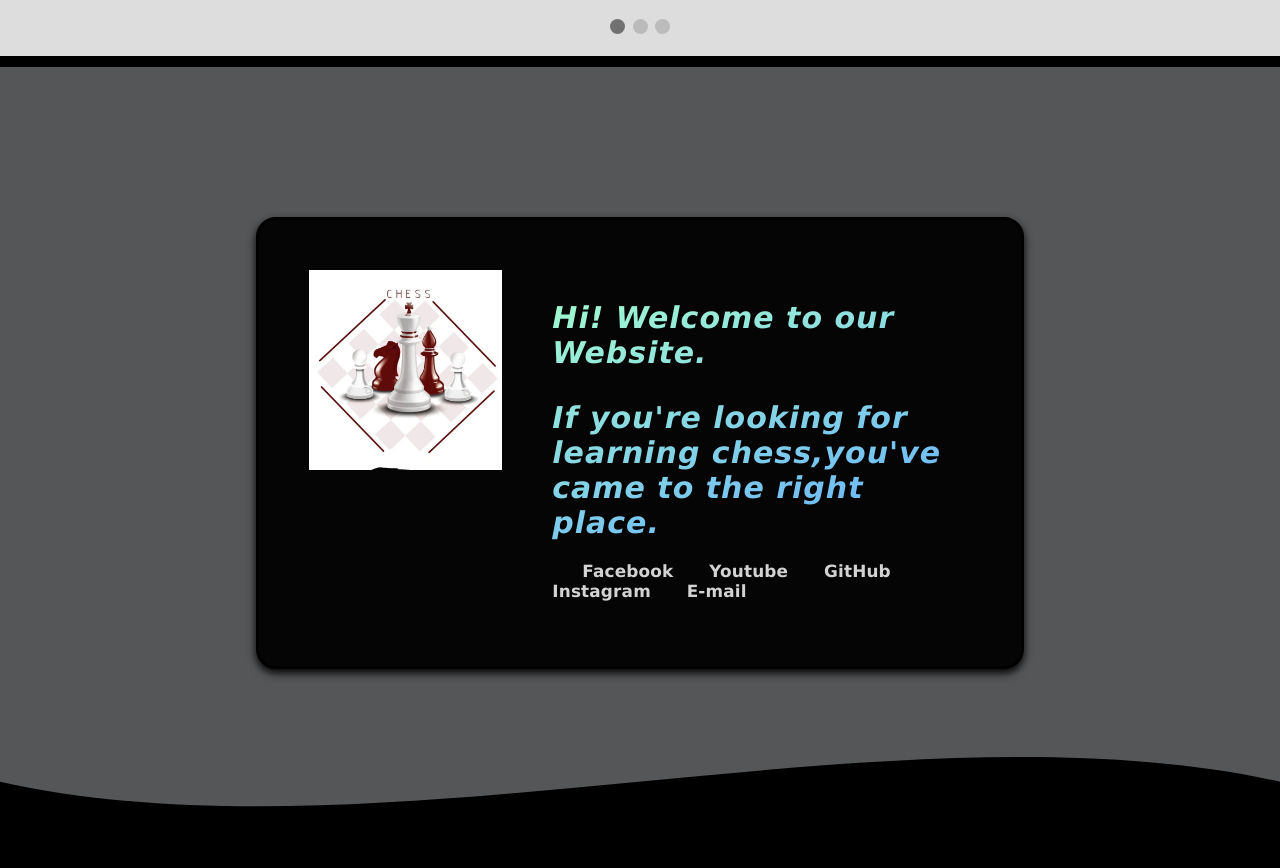
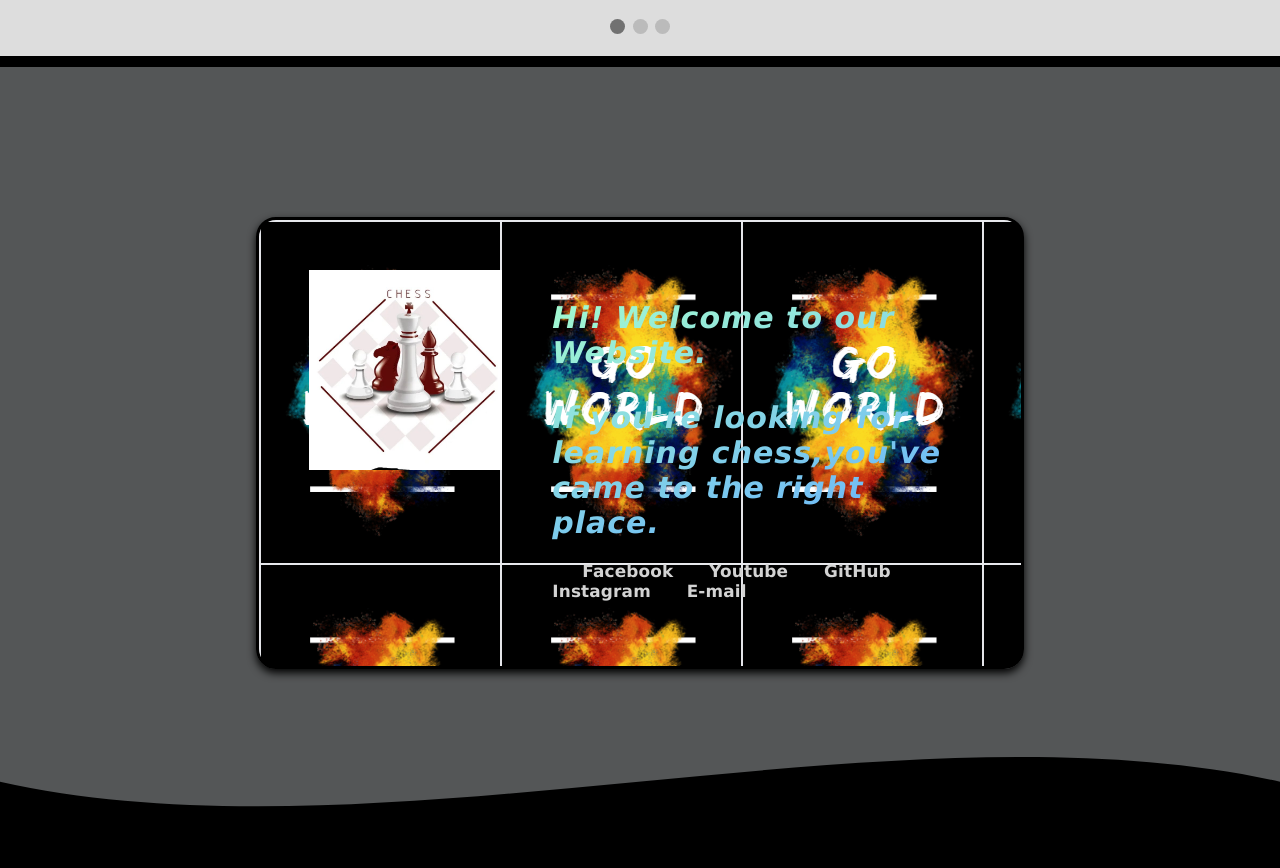
Before and after one commit to 10821324/site1, a PHP site: page /Home.html in a window 1280 px wide. Shown: the part 368-1236 px from the top of the page. Run offline with PHP 8.4, Linux system fonts and the light colour scheme.

Commit message:
Update style1.css

```diff
--- a/style1.css
+++ b/style1.css
@@ -87,7 +87,8 @@
     display: flex;
     border: .3rem solid#000;
     box-shadow: 0px 4px 8px #000;
-    background : #050505;
+    background-image : url("2.png");
+
 }
 
 .masthead-profile-content {
```
